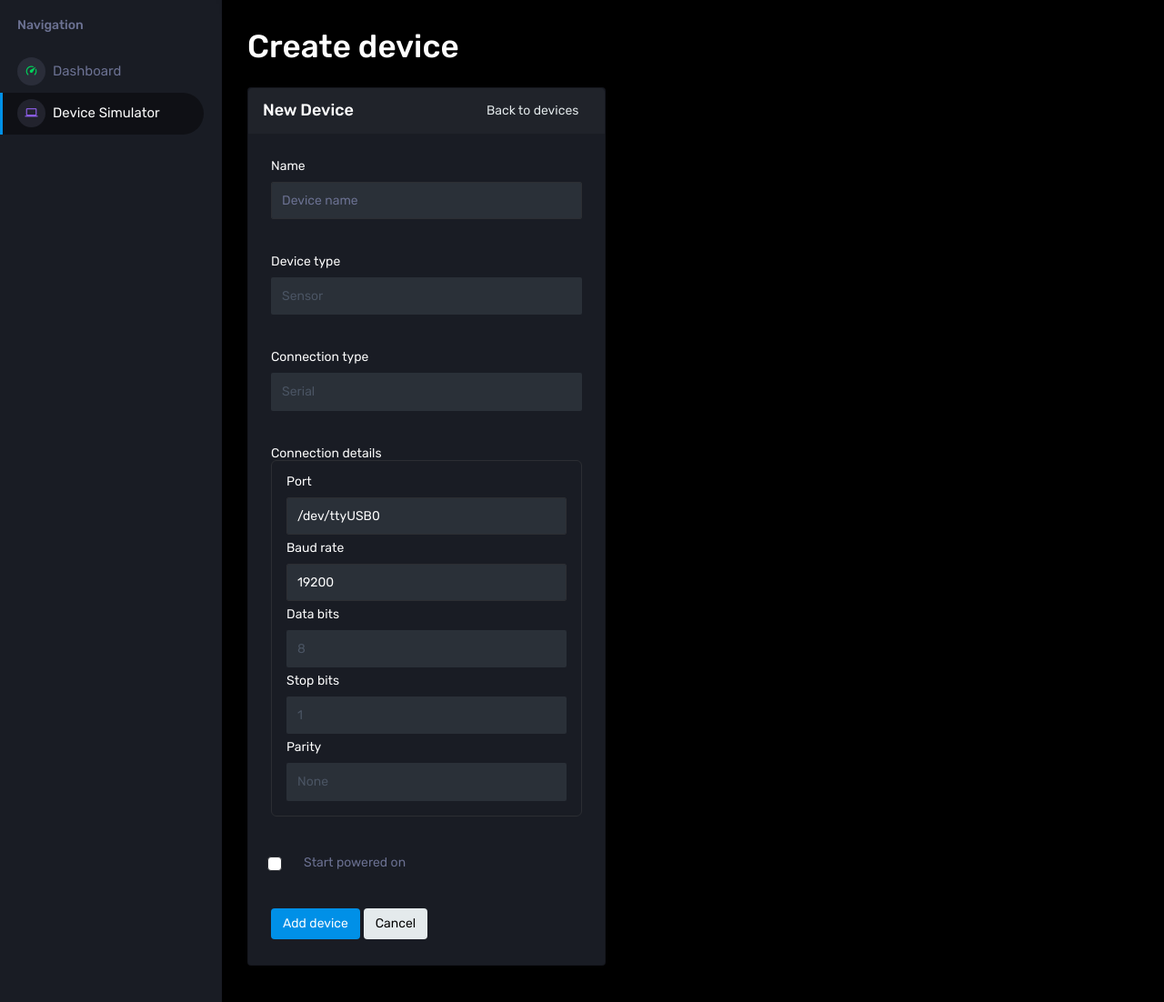
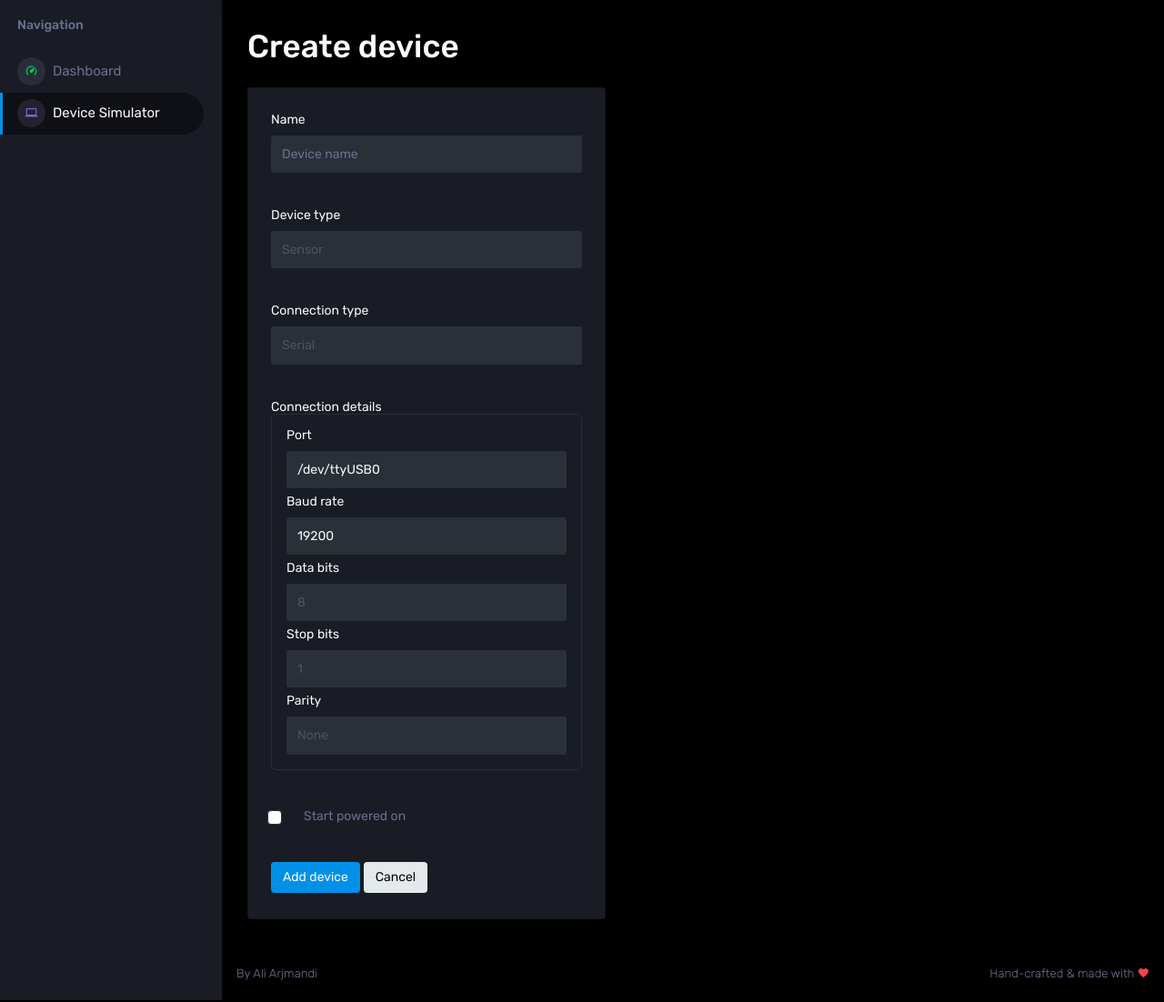
Before and after one commit to ali-arjmandi/quantum-device-simulator, a Flask app: page /dashboard/simulator/device/new in a window 1280 px wide. Shown: the part 70-1172 px from the top of the page at 91% size. Run offline with Flask 3, Linux system fonts and the light colour scheme; some libraries are stand-ins or nearby versions.

Commit message:
refactor: :recycle: Remove unnecessary card header from the new device creation form in the simulator UI

```diff
--- a/templates/dashboard/simulator_create.html
+++ b/templates/dashboard/simulator_create.html
@@ -8,10 +8,6 @@
   <div class="row">
     <div class="col-md-6 col-lg-5">
       <div class="card">
-        <div class="card-header d-flex align-items-center justify-content-between">
-          <h4 class="card-title mb-0">New device</h4>
-          <a href="{{ url_for('dashboard.simulator') }}" class="btn btn-outline-secondary btn-sm">Back to devices</a>
-        </div>
         <div class="card-body">
           <form action="{{ url_for('dashboard.add_device') }}" method="post">
             <div class="form-group">
```
